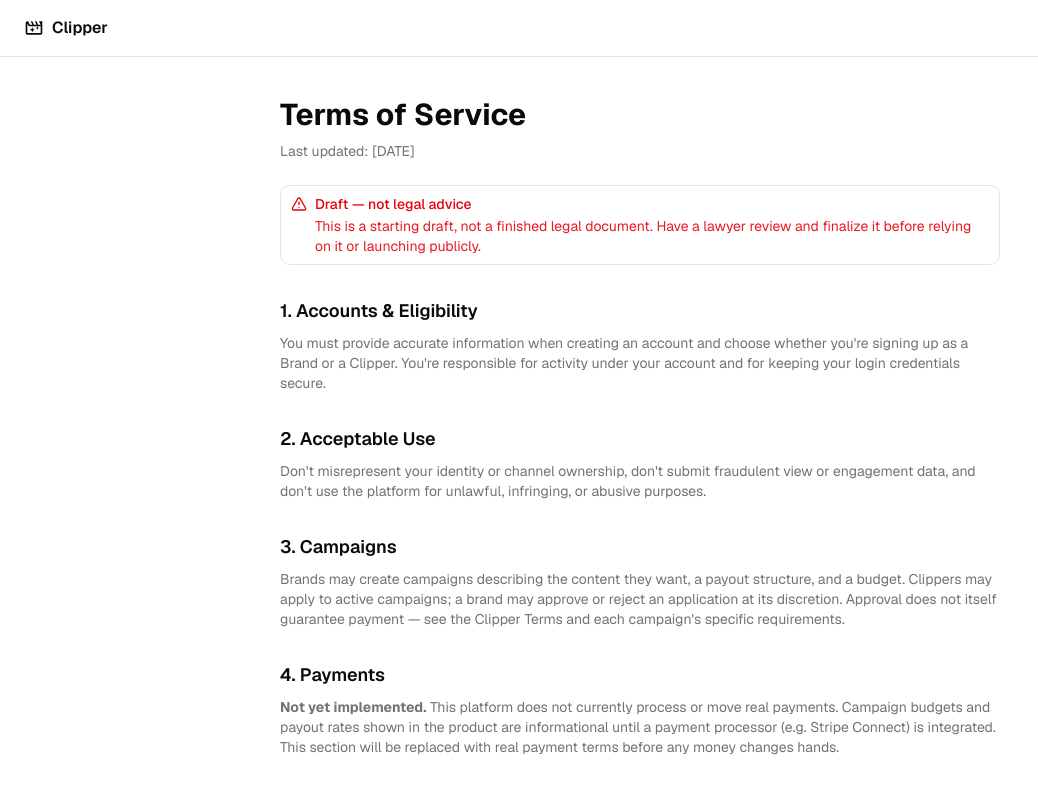
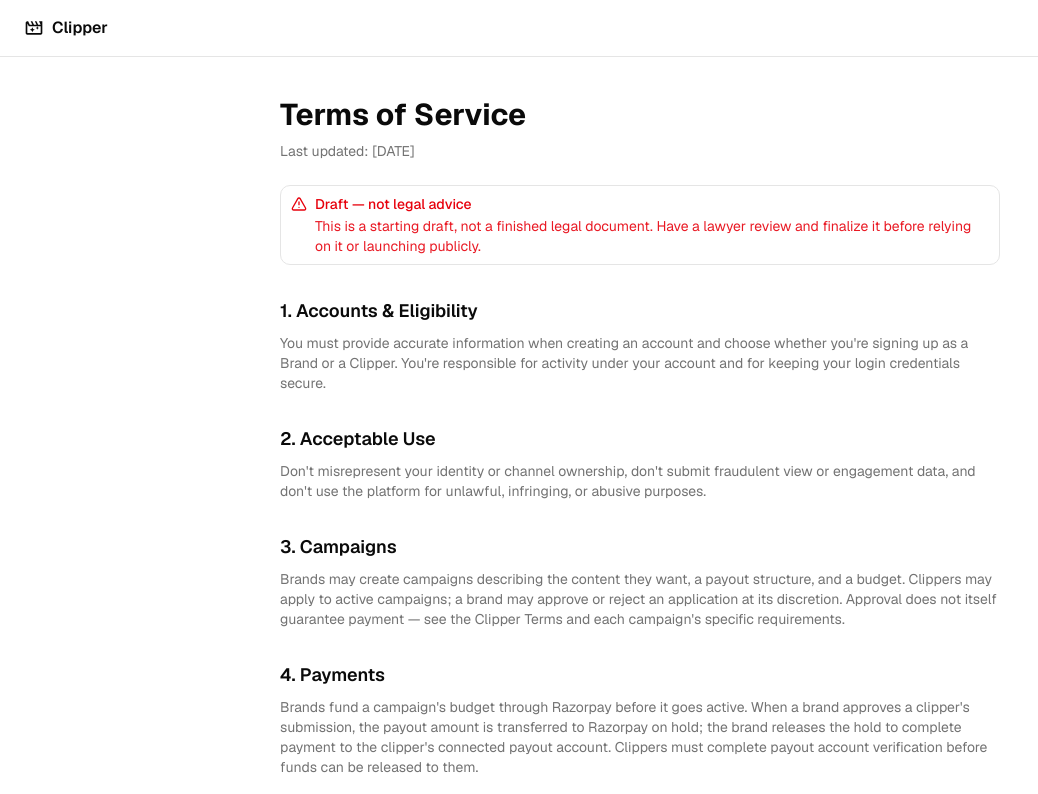
Before and after one commit to kavinrajsi/clipper, a Next.js app: page /terms in a window 1280 px wide. Shown: the top 794 px of the page, without its empty margins (0-1038 px from the left). Built offline with nearby package versions, Linux system fonts and the light colour scheme.

Commit message:
Update FAQ and Terms of Service sections with accurate payment processing information

```diff
--- a/src/app/(legal)/faq/page.js
+++ b/src/app/(legal)/faq/page.js
@@ -24,7 +24,7 @@ const FAQS = [
   {
     question: "When do I get paid?",
     answer:
-      "Payouts aren't live yet. Campaigns show a payout structure and rate for reference, but no real money moves through the platform today. This will change once a payment processor is integrated — see the Terms of Service for the current status.",
+      "Once a brand funds a campaign and approves your submission, we create a held payout in Razorpay for the campaign's rate. The brand releases the hold once everything checks out, and the funds settle to your connected payout account.",
   },
   {
     question: "Why isn't my YouTube data syncing?",
@@ -34,11 +34,11 @@ const FAQS = [
   {
     question: "Can I be both a brand and a clipper?",
     answer:
-      "Not currently. Your role (Brand or Clipper) is chosen at signup and can't be switched from the app.",
+      "You can't act as both at once, but you're not locked into your original choice — switch anytime from Profile.",
   },
   {
     question: "How do I change my role?",
-    answer: "There's no self-serve way to do this yet — contact support and we'll sort it out.",
+    answer: "Go to Profile and use the Clipper/Brand toggle — it's self-serve, no need to contact support.",
   },
   {
     question: "How quickly will I get a response?",
--- a/src/app/(legal)/terms/page.js
+++ b/src/app/(legal)/terms/page.js
@@ -45,10 +45,11 @@ export default function TermsPage() {
 
       <h2 className="mt-8 text-lg font-semibold">4. Payments</h2>
       <p className="mt-2 text-sm text-muted-foreground">
-        <strong>Not yet implemented.</strong> This platform does not currently process or
-        move real payments. Campaign budgets and payout rates shown in the product are
-        informational until a payment processor (e.g. Stripe Connect) is integrated. This
-        section will be replaced with real payment terms before any money changes hands.
+        Brands fund a campaign's budget through Razorpay before it goes active. When a brand
+        approves a clipper's submission, the payout amount is transferred to Razorpay on hold;
+        the brand releases the hold to complete payment to the clipper's connected payout
+        account. Clippers must complete payout account verification before funds can be
+        released to them.
       </p>
 
       <h2 className="mt-8 text-lg font-semibold">5. Intellectual Property</h2>
```
